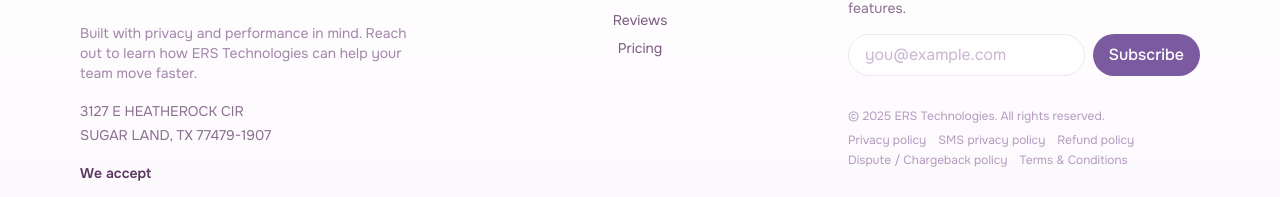
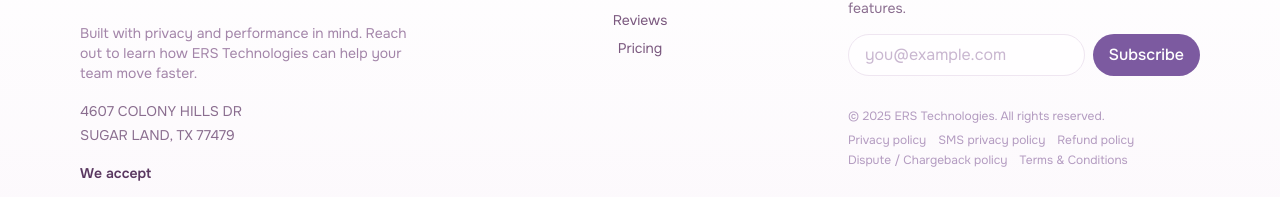
Before and after one commit to elitetech1914/savvyacetradingllc, a Next.js app: page / in a window 1280 px wide. Shown: the part 6201-6398 px from the top of the page. Built offline with nearby package versions, Linux system fonts and the light colour scheme.

Commit message:
change in address

```diff
--- a/app/terms-and-conditions/page.tsx
+++ b/app/terms-and-conditions/page.tsx
@@ -20,8 +20,8 @@ type LegalPageProps = {
 
 const CONTACT_EMAIL = "support@erstechnologiesllc.com";
 const CONTACT_ADDRESS = [
-  "3127 E HEATHEROCK CIR",
-  "SUGAR LAND, TX 77479-1907",
+  "4607 COLONY HILLS DR",
+  "SUGAR LAND, TX 77479",
 ];
 
 function LegalPage({
--- a/components/Footer.tsx
+++ b/components/Footer.tsx
@@ -50,9 +50,9 @@ export default function Footer() {
             </p>
 
             <address className="not-italic text-sm text-[#8a6d8f] max-w-sm leading-6">
-              3127 E HEATHEROCK CIR
+              4607 COLONY HILLS DR
               <br />
-              SUGAR LAND, TX 77479-1907
+              SUGAR LAND, TX 77479
             </address>
 
             <h4 className="text-sm font-semibold text-[#5a3760] " >We accept</h4>
--- a/components/legal/LegalPage.tsx
+++ b/components/legal/LegalPage.tsx
@@ -15,8 +15,8 @@ type LegalPageProps = {
 
 const CONTACT_EMAIL = "support@erstechnologiesllc.com";
 const CONTACT_ADDRESS = [
-  "3127 E HEATHEROCK CIR",
-  "SUGAR LAND, TX 77479-1907",
+  "4607 COLONY HILLS DR",
+  "SUGAR LAND, TX 77479",
 ];
 
 export default function LegalPage({
```
